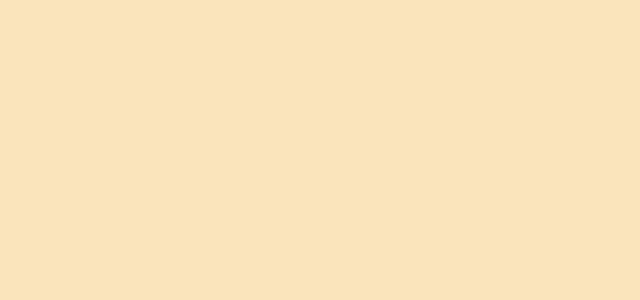
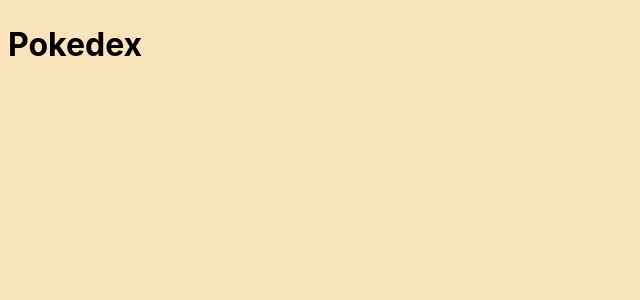
Before and after one commit to llddang/react-pokemon-dex, a React (Vite) app: page /pokedex in a window 1280 px wide. Before the commit this address had no page. Shown: the top 300 px of the page, without its empty margins (0-640 px from the left). Built offline with nearby package versions, Linux system fonts and the light colour scheme.

Commit message:
feat: pokedex 라우팅 등록

```diff
--- a/src/App.tsx
+++ b/src/App.tsx
@@ -1,4 +1,5 @@
 import Home from "@/page/Home";
+import Pokedex from "@/page/pokedex/Pokedex";
 import { BrowserRouter, Route, Routes } from "react-router-dom";
 
 function App() {
@@ -6,6 +7,7 @@
     <BrowserRouter>
       <Routes>
         <Route path="/" element={<Home />} />
+        <Route path="/pokedex" element={<Pokedex />} />
       </Routes>
     </BrowserRouter>
   );
--- /dev/null
+++ b/src/page/pokedex/Pokedex.tsx
@@ -0,0 +1,3 @@
+export default function Pokedex() {
+  return <h1>Pokedex</h1>;
+}
```
